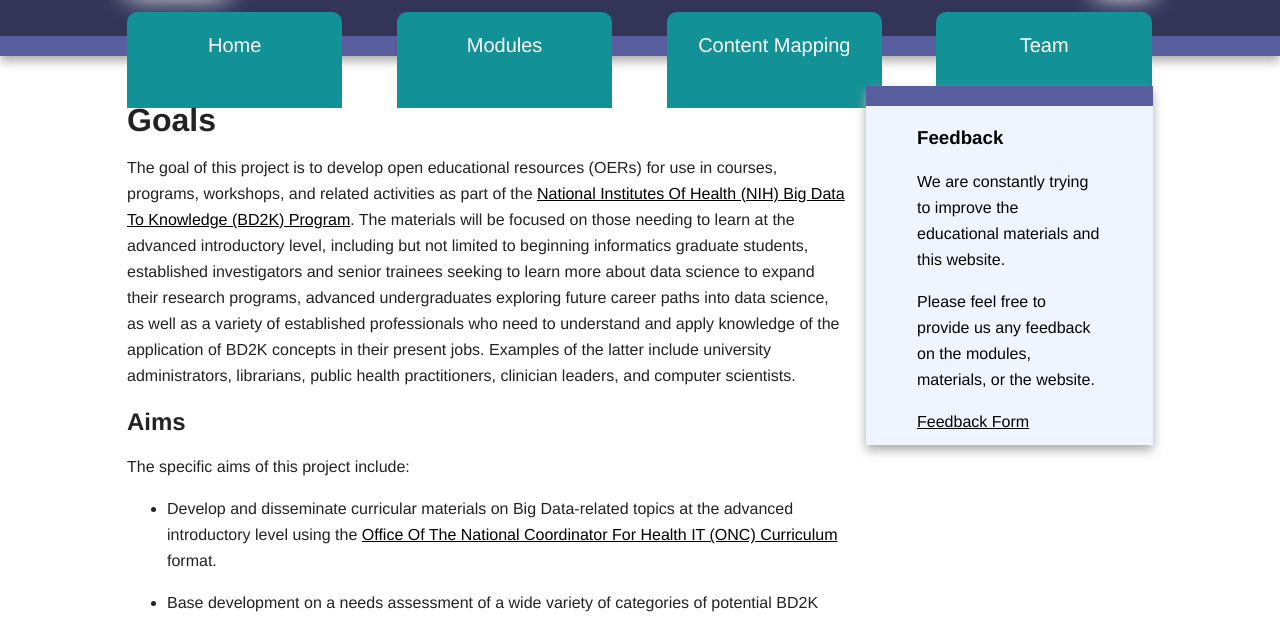
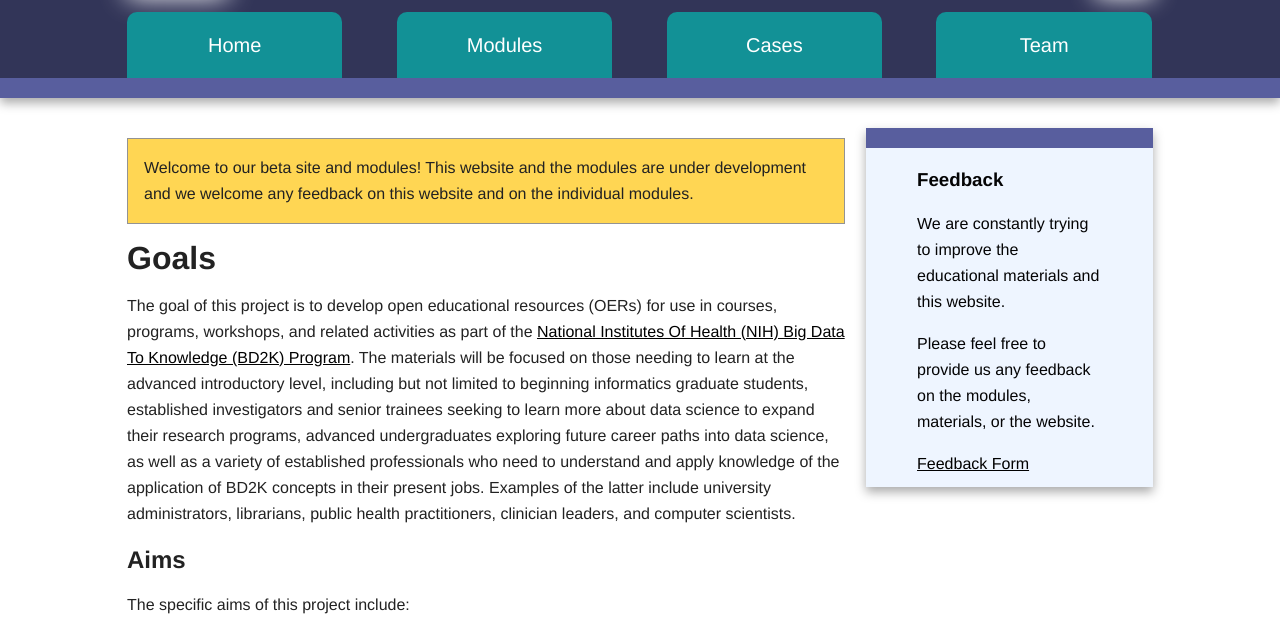
Before and after one commit to OHSUBD2K/BD2KSite, a plain HTML site: page index.html in a window 1280 px wide. Shown: the part 123-747 px from the top of the page. Drawn offline with nearby package versions, Linux system fonts and the light colour scheme; no server answers.

Commit message:
updating css and main menu

```diff
--- a/css/main.css
+++ b/css/main.css
@@ -206,6 +206,14 @@ nav a:hover, nav a:focus {
    ========================================================================== */
 ul{
 	list-style: none;
+}
+
+.section_header{
+    display: block;
+    background-color: #FFD653;
+    padding: 1em;
+    margin: 10px 0;
+    border: 1px solid #939393;
 }
 
 .topicArea .header h1, .topicArea .parts h2, #mapping header h1{
@@ -542,7 +550,7 @@ input[type="checkbox"]:checked{
         padding: 20px 2%;
         margin-bottom: 0;
         border-radius: 10px 10px 0 0;
-        min-height: 2.8em;
+        /*min-height: 2.8em;*/
     }
 
     nav li:first-child a {
@@ -628,7 +636,7 @@ input[type="checkbox"]:checked{
     nav {
         float: right;
         width: 100%;
-        max-height: 1.5em;
+        /*max-height: 1.5em;*/
     }
     nav a {
         height: 100%;
--- a/index.html
+++ b/index.html
@@ -37,7 +37,7 @@
                     <ul>
 						<li><a href="index.html">Home</a></li>
 						<li><a href="topics.html">Modules</a></li>
-						<li><a href="#">Content Mapping</a></li>
+						<li><a href="#">Cases</a></li>
 						<li><a href="team.html">Team</a></li>
                     </ul>
                 </nav>
@@ -47,7 +47,9 @@
         <div class="main-container main-page">
             <div class="main wrapper clearfix">
                 <article>
-
+				<section class="section_header">
+					Welcome to our beta site and modules! This website and the modules are under development and we welcome any feedback on this website and on the individual modules.
+				</section>
 				<section>
 					<h1>Goals</h1>
 				    <p>The goal of this project is to develop open
```
